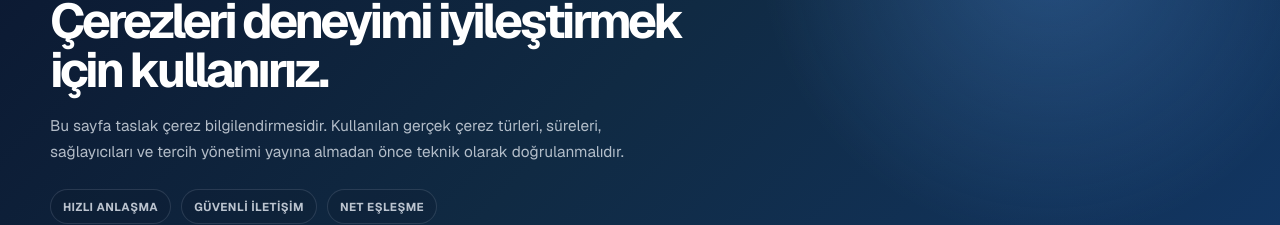
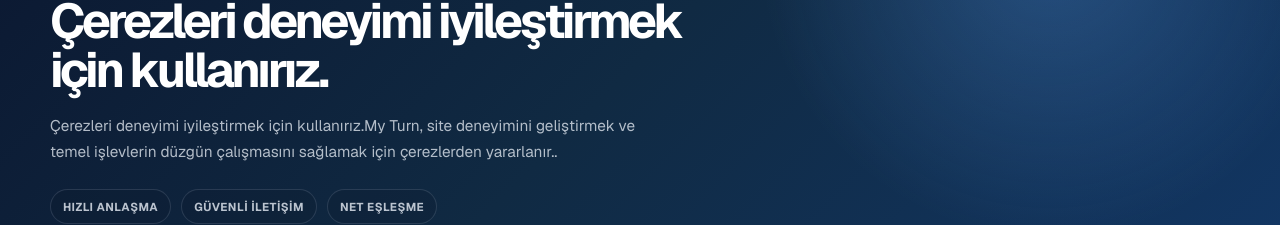
Before and after one commit to byalidev/sirabende, a Next.js app: page /cerezler in a window 1280 px wide. Shown: the part 217-442 px from the top of the page. Built offline with nearby package versions, Linux system fonts and the light colour scheme; no server answers.

Commit message:
çerezler Koşulları metni güncellendi

```diff
--- a/src/app/cerezler/page.tsx
+++ b/src/app/cerezler/page.tsx
@@ -1,5 +1,5 @@
 import { InfoPage } from "../../components/content/InfoPage";
 
 export default function CookiesPage() {
-  return <InfoPage eyebrow="Yasal bilgilendirme" title="Çerezleri deneyimi iyileştirmek için kullanırız." intro="Bu sayfa taslak çerez bilgilendirmesidir. Kullanılan gerçek çerez türleri, süreleri, sağlayıcıları ve tercih yönetimi yayına almadan önce teknik olarak doğrulanmalıdır." sections={[{ title: "Çerez nedir?", text: "Çerezler, web sitesinin tarayıcında küçük bilgiler saklamasına yardımcı olan metin dosyalarıdır. Oturumun korunması ve tercihlerin hatırlanması gibi amaçlarla kullanılabilir." }, { title: "Zorunlu çerezler", text: "Giriş oturumu, güvenlik ve temel site işlevlerinin çalışması için gerekli teknik çerezler kullanılabilir." }, { title: "Tercihlerin", text: "Tarayıcı ayarlarından çerezleri yönetebilirsin. Bazı çerezleri kapatmak, sitenin bazı işlevlerinin beklenenden farklı çalışmasına neden olabilir." }]} />;
+  return <InfoPage eyebrow="Yasal bilgilendirme" title="Çerezleri deneyimi iyileştirmek için kullanırız." intro=" Çerezleri deneyimi iyileştirmek için kullanırız.My Turn, site deneyimini geliştirmek ve temel işlevlerin düzgün çalışmasını sağlamak için çerezlerden yararlanır.." sections={[{ title: "Çerez nedir?", text: "Çerezler, web sitesinin tarayıcında küçük bilgiler saklamasına yardımcı olan metin dosyalarıdır. Oturumun korunması ve tercihlerin hatırlanması gibi amaçlarla kullanılabilir." }, { title: "Zorunlu çerezler", text: "Giriş oturumu, güvenlik ve temel site işlevlerinin çalışması için gerekli teknik çerezler kullanılabilir." }, { title: "Tercihlerin", text: "Tarayıcı ayarlarından çerezleri yönetebilirsin. Bazı çerezleri kapatmak, sitenin bazı işlevlerinin beklenenden farklı çalışmasına neden olabilir." }]} />;
 }
```
